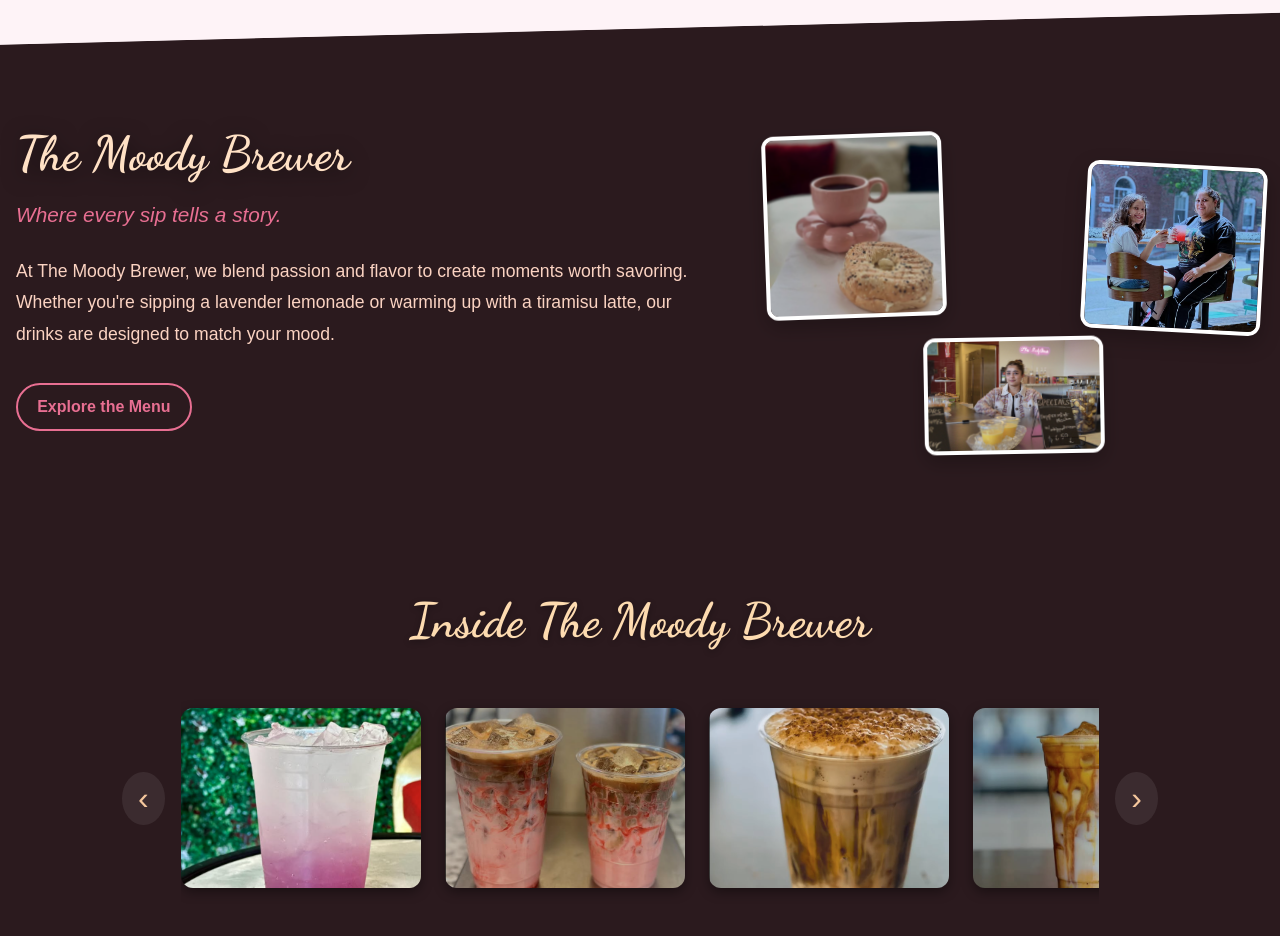
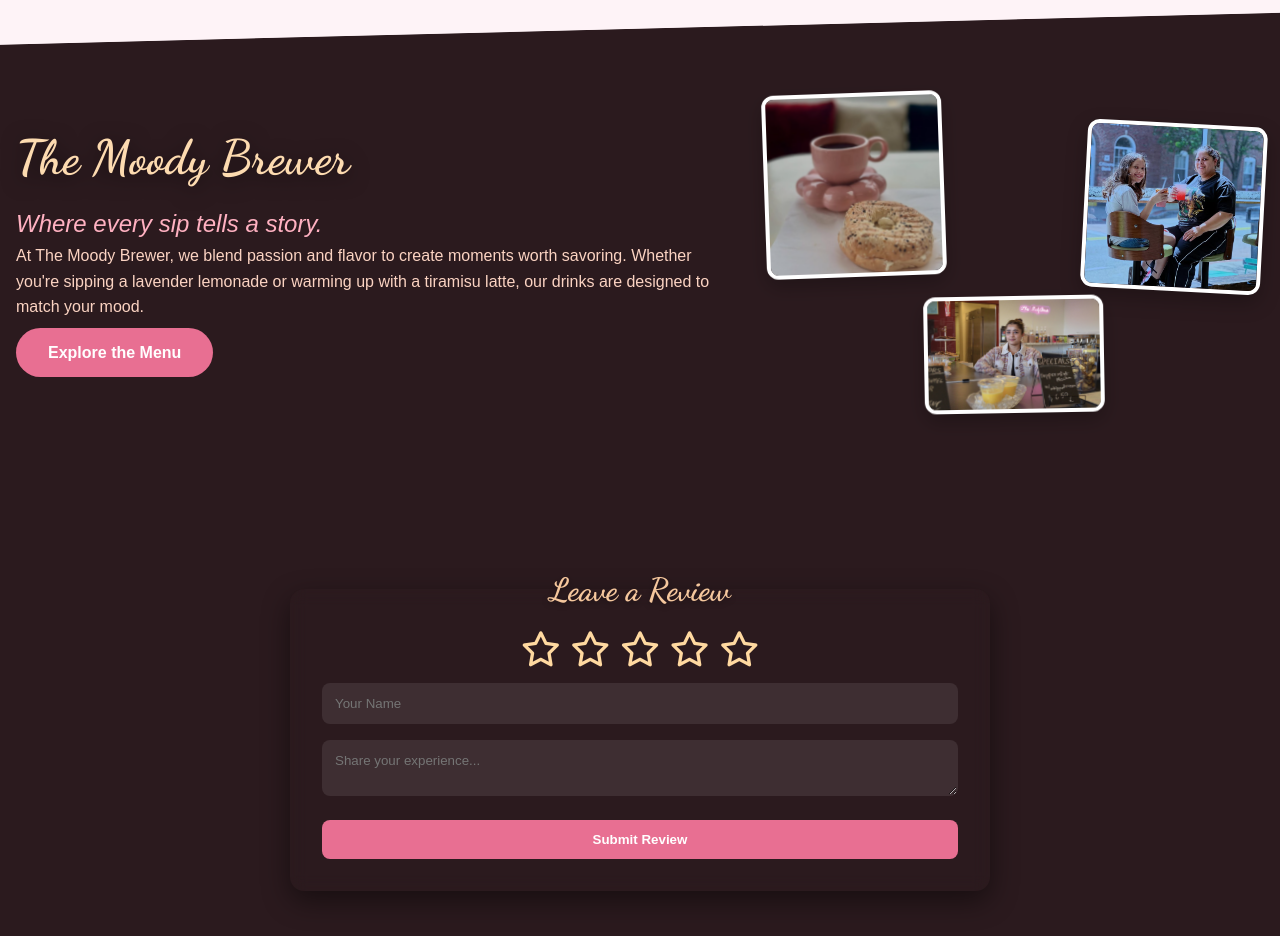
Before and after one commit to AVolatile/moody-brewer, a React (Create React App) app in the folder moody-brewer-react/: page / in a window 1280 px wide. Shown: the part 1860-2796 px from the top of the page. Built offline with nearby package versions, Linux system fonts and the light colour scheme.

Commit message:
Visit us loader removal

```diff
--- a/moody-brewer-react/src/pages/Home.css
+++ b/moody-brewer-react/src/pages/Home.css
@@ -558,7 +558,8 @@ button, input, textarea {
   display: flex;
   flex-direction: column;
   align-items: center;
-  margin-top: -4rem;
+  margin-top: -2rem;  /* Reduced top margin to bring everything closer */
+  gap: 1rem;  /* Added gap between elements (title, subtitle, button) */
 }
 
 .hero-title {
@@ -566,20 +567,20 @@ button, input, textarea {
   font-family: 'Dancing Script', cursive;
   color: #fddbb0;
   text-shadow: 0 4px 20px rgba(0, 0, 0, 0.5);
-  margin: 0.5rem 0 0;
+  margin: 0;
 }
 
 .hero-subtitle {
   font-size: 1.5rem;
   color: #ffb1c1;
-  margin-top: 1rem;
+  margin-top: 0.5rem;  /* Reduced margin for better spacing */
   font-style: italic;
 }
 
 .hero-button {
   display: inline-block;
-  margin-top: srem;
-  margin-bottom: 2rem;
+  margin-top: 0.5rem;  /* Reduced margin between the button and subtitle */
+  margin-bottom: 0.5rem;  /* Adjust button bottom margin */
   padding: 0.75rem 2rem;
   background-color: #e86f92;
   color: #fff;
@@ -595,9 +596,9 @@ button, input, textarea {
   background-color: #c26b7b;
 }
 
-/* About Snippet - Truly Clean Layout */
+/* About Snippet - Text and Button section */
 .about-snippet {
-  padding: 5rem 1rem;
+  padding: 3rem 1rem;  /* Reduced padding to make the section tighter */
   width: 100%;
 }
 
@@ -606,11 +607,9 @@ button, input, textarea {
   flex-wrap: wrap;
   align-items: center;
   justify-content: center;
-  gap: 4rem;
-  width: 100%;
+  gap: 3rem;  /* Reduced gap between elements */
 }
 
-/* Text Section */
 .about-text {
   flex: 1 1 500px;
   color: #fbd3c2;
@@ -619,73 +618,52 @@ button, input, textarea {
   margin: 0;
 }
 
-.hero-title {
-  font-size: 3rem;
-  font-family: 'Dancing Script', cursive;
-  color: #ffe1c5;
-  margin: 0 0 0.5rem 0;
-  line-height: 1.2;
+/* Review Form */
+.review-form {
+  background: rgba(107, 61, 68, 0);
+  padding: 2rem;
+  border-radius: 14px;
+  backdrop-filter: blur(8px);
+  box-shadow: 0 10px 28px rgba(0, 0, 0, 0.45);
+  max-width: 700px;
+  margin: 2rem auto;  /* Reduced top margin to bring the form closer */
 }
 
-.hero-subtitle {
-  font-size: 1.3rem;
-  color: #e86f92;
-  margin-bottom: 1.5rem;
-  font-weight: 500;
+/* Review Form Heading */
+.review-form h2 {
+  text-align: center;
+  font-size: 2rem;
+  color: #f5c79d;
+  margin-bottom: 1rem;
+  font-weight: 600;
 }
 
-.snippet-text {
-  font-size: 1.1rem;
-  line-height: 1.8;
-  margin-bottom: 2rem;
-  color: #fbd3c2;
+.review-form form input,
+.review-form form textarea {
+  width: 100%;
+  padding: 0.75rem;
+  margin-bottom: 1rem;
+  background-color: #ffffff17;
+  color: #f5c79d;
+  border: 1px solid #99151500;
+  border-radius: 8px;
 }
 
-/* Button */
-.hero-button {
-  background: none;
-  color: #e86f92;
+.review-form form button {
+  width: 100%;
+  padding: 0.75rem;
+  background-color: #e86f92;
+  border: none;
+  color: white;
   font-weight: bold;
-  padding: 0.6rem 1.2rem;
-  border: 2px solid #e86f92;
-  border-radius: 30px;
-  text-decoration: none;
-  transition: 0.3s ease;
+  border-radius: 8px;
+  cursor: pointer;
+  transition: background-color 0.3s ease;
 }
 
-.hero-button:hover {
-  background-color: #e86f92;
-  color: #2b1a1e;
+.review-form form button:hover {
+  background-color: #c26b7b;
 }
-
-/* Image Section */
-.about-image-frame {
-  flex: 1 1 400px;
-  text-align: center;
-  padding: 0;
-  margin: 0;
-}
-
-.about-image-frame img {
-  max-width: 250px;
-  height: auto;
-  margin: 0 auto;
-  display: block;
-}
-
-
-/* Mobile Layout */
-@media (max-width: 768px) {
-  .about-container {
-    flex-direction: column;
-    text-align: center;
-  }
-
-  .about-text {
-    text-align: center;
-  }
-}
-
 
 /* Success Message (Review) */
 .success-message,
@@ -709,6 +687,7 @@ button, input, textarea {
   background-color: #f4c285;
   color: #5a3c11;
 }
+
 
 /* Optional: Fade-in animation */
 @keyframes fadeIn {
--- a/moody-brewer-react/src/pages/Home.jsx
+++ b/moody-brewer-react/src/pages/Home.jsx
@@ -178,128 +178,8 @@ const toggleLike = () => {
   <img src="/assets/images/family_fun.png" alt="Family" className="collage-img img2" />
   <img src="/assets/images/owner-hero.png" alt="Owner" className="collage-img img3" />
 </div>
-
   </div>
 </section>
-
-
-      {/* Photo Moodboard */}
-      <section className="section moodboard">
-        <h2 className="section-heading">Inside The Moody Brewer</h2>
-        <div className="carousel-container">
-          <button className="carousel-btn left" onClick={() => scrollCarousel(-1)}>‹</button>
-          <div className="carousel-track" id="carousel">
-            <img src="/assets/images/menu/lavander_lemonade.png" alt="Lavender Lemonade" />
-            <img src="/assets/images/menu/strawberry_latte.png" alt="Strawberry Latte" />
-            <img src="/assets/images/menu/tiramisu_latte.png" alt="Tiramisu Latte" />
-            <img src="/assets/images/menu/turmeric_latte.png" alt="Turmeric Latte" />
-            <img src="/assets/images/menu/dubai_latte.png" alt="Dubai Latte" />
-          </div>
-          <button className="carousel-btn right" onClick={() => scrollCarousel(1)}>›</button>
-        </div>
-      </section>
-
-      {/* Featured Drinks */}
-      <section className="section featured">
-        <h2 className="section-heading">Featured Drinks</h2>
-        <p className="section-subtext">Fan favorites our customers can’t stop talking about.</p>
-        <div className="features">
-          <div className="feature-card">
-            <img src="/assets/images/menu/strawberry_latte.png" alt="Strawberry Latte" />
-            <div className="feature-info">
-              <h3>Dubai Chocolate Strawberry</h3>
-              <p>Rich, sweet, and luxurious—just like its name.</p>
-            </div>
-          </div>
-          <div className="feature-card">
-            <img src="/assets/images/menu/tiramisu_latte.png" alt="Tiramisu Latte" />
-            <div className="feature-info">
-              <h3>Tiramisu Latte</h3>
-              <p>Deliciously creamy with a caffeine kick.</p>
-            </div>
-          </div>
-          <div className="feature-card">
-            <img src="/assets/images/menu/turmeric_latte.png" alt="Turmeric Latte" />
-            <div className="feature-info">
-              <h3>Golden Turmeric Latte</h3>
-              <p>Earthy, spiced, and packed with warmth.</p>
-            </div>
-          </div>
-          <div className="feature-card">
-            <img src="/assets/images/menu/parfait_cup.png" alt="Parfait Cup" />
-            <div className="feature-info">
-              <h3>Berry Yogurt Parfait</h3>
-              <p>Bright berries layered with creamy Greek yogurt.</p>
-            </div>
-          </div>
-        </div>
-      </section>
-
-      {/* Featured Bites */}
-      <section className="section featured">
-        <h2 className="section-heading">Signature Bites</h2>
-        <p className="section-subtext">Made fresh, served with flair.</p>
-        <div className="features">
-          <div className="feature-card">
-            <img src="/assets/images/menu/breaded_chicken_sandwich.png" alt="Breaded Chicken Sandwich" />
-            <div className="feature-info">
-              <h3>Breaded Chicken Sandwich</h3>
-              <p>Crispy, juicy, and stacked with flavor.</p>
-            </div>
-          </div>
-          <div className="feature-card">
-            <img src="/assets/images/menu/chicken_and_egg_roll.png" alt="Chicken and Egg Roll" />
-            <div className="feature-info">
-              <h3>Chicken & Egg Roll</h3>
-              <p>Classic combo, rolled up just right.</p>
-            </div>
-          </div>
-          <div className="feature-card">
-            <img src="/assets/images/menu/pesto_panini.png" alt="Pesto Panini" />
-            <div className="feature-info">
-              <h3>Pesto Panini</h3>
-              <p>Fresh basil pesto on toasted artisan bread.</p>
-            </div>
-          </div>
-          <div className="feature-card">
-            <img src="/assets/images/menu/prosciutto_panini.png" alt="Prosciutto Panini" />
-            <div className="feature-info">
-              <h3>Prosciutto Panini</h3>
-              <p>Italian cured ham meets gourmet cheese.</p>
-            </div>
-          </div>
-          <div className="feature-card">
-            <img src="/assets/images/menu/turkey_bacon_panini.png" alt="Turkey Bacon Panini" />
-            <div className="feature-info">
-              <h3>Turkey Bacon Panini</h3>
-              <p>Lean turkey, crispy bacon, toasty goodness.</p>
-            </div>
-          </div>
-          <div className="feature-card">
-            <img src="/assets/images/menu/pesto_pasta_salad.png" alt="Pesto Pasta Salad" />
-            <div className="feature-info">
-              <h3>Pesto Pasta Salad</h3>
-              <p>Herby, chilled, and perfect for summer.</p>
-            </div>
-          </div>
-        </div>
-      </section>
-
-      {/* Quotes Carousel */}
-      <section className="section quotes-carousel">
-        <h2 className="section-heading">Words From Our Community</h2>
-        <div className="quote-box">
-          <p>“Best oat milk latte I’ve had in Rhode Island.”</p>
-          <p>“This place feels like a warm hug in a cup.”</p>
-          <p>“Come for the coffee, stay for the vibe.”</p>
-        </div>
-      </section>
-
-      {/* Loyalty CTA */}
-      <section className="section loyalty-cta">
-        <h2 className="section-heading">Sip More. Earn More.</h2>
-        <p className="section-subtext">Ask about our in-store loyalty program and start collecting rewards.</p>
-      </section>
 
       {/* Review Form */}
       <section id="reviews" className="section review-section">
--- a/moody-brewer-react/src/pages/Visit.css
+++ b/moody-brewer-react/src/pages/Visit.css
@@ -1,8 +1,9 @@
+/* Visit Page Styles */
 .visit-page {
   position: relative;
   z-index: 1;
+  padding-top: 7rem;
   min-height: 100vh;
-  padding-top: 7rem;
   display: flex;
   flex-direction: column;
   align-items: center;
@@ -58,6 +59,8 @@
   z-index: 2;
   text-align: center;
   margin: 3rem 0;
+  min-height: 600px;
+  transition: all 0.5s ease-in-out;
 }
 
 .visit-title {
@@ -131,43 +134,6 @@
   color: #fff;
 }
 
-/* Loader */
-.loader-wrapper {
-  display: flex;
-  justify-content: center;
-  align-items: center;
-  height: 60vh;
-}
-
-.loader {
-  width: 44.8px;
-  height: 44.8px;
-  position: relative;
-  transform: rotate(45deg);
-}
-
-.loader:before,
-.loader:after {
-  content: "";
-  position: absolute;
-  inset: 0;
-  border-radius: 50% 50% 0 50%;
-  background: #0000;
-  background-image: radial-gradient(circle 11.2px at 50% 50%, #0000 94%, #e86f92);
-}
-
-.loader:after {
-  animation: pulse-ytk0dhmd 1s infinite;
-  transform: perspective(336px) translateZ(0px);
-}
-
-@keyframes pulse-ytk0dhmd {
-  to {
-    transform: perspective(336px) translateZ(168px);
-    opacity: 0;
-  }
-}
-
 @keyframes fadeInUp {
   from {
     opacity: 0;
@@ -197,12 +163,3 @@
     height: 250px;
   }
 }
-.visit-page {
-  display: flex;
-  flex-direction: column;
-  min-height: 100vh;
-}
-
-main > .visit-box {
-  flex: 1;
-}
--- a/moody-brewer-react/src/pages/Visit.jsx
+++ b/moody-brewer-react/src/pages/Visit.jsx
@@ -1,26 +1,14 @@
-// Redesigned Visit.jsx ✨ Boutique Look & Feel
-import React, { useEffect, useState } from 'react';
+import React from 'react';
 import Navbar from '../components/Navbar';
 import Footer from '../components/Footer';
 import './Visit.css';
 
 const Visit = () => {
-  const [fadeIn, setFadeIn] = useState(false);
-  const [loading, setLoading] = useState(true);
-
-  useEffect(() => {
-    const timer = setTimeout(() => {
-      setFadeIn(true);
-      setLoading(false);
-    }, 1000);
-    return () => clearTimeout(timer);
-  }, []);
-
   return (
     <>
       <Navbar />
 
-      <main className={`visit-page ${fadeIn ? 'fade-in' : ''}`}>
+      <main className="visit-page fade-in">
         {/* Background Video */}
         <div className="video-bg">
           <video autoPlay muted loop playsInline>
@@ -29,11 +17,6 @@ const Visit = () => {
           <div className="video-overlay"></div>
         </div>
 
-        {loading ? (
-          <div className="loader-wrapper">
-            <div className="loader"></div>
-          </div>
-        ) : (
         <section className="visit-box">
           <h1 className="visit-title">Plan Your Visit</h1>
 
@@ -60,7 +43,6 @@ const Visit = () => {
             </a>
           </div>
         </section>
-        )}
 
         <Footer />
       </main>
```
Lines whose indentation alone changed are shown as unchanged.
